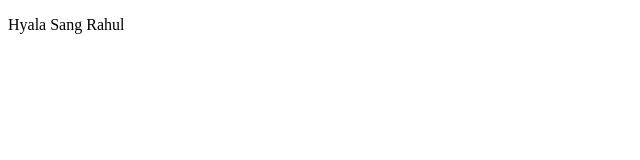
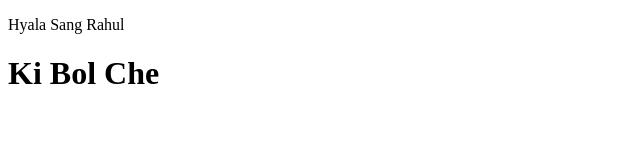
Before and after one commit to 007kakashi/test.github.io, a plain HTML site: page index.html in a window 1280 px wide. Shown: the whole page, without its empty margins (0-640 px from the left). Drawn offline with Linux system fonts and the light colour scheme.

Commit message:
Update index.html

```diff
--- a/index.html
+++ b/index.html
@@ -8,5 +8,6 @@
 </head>
 <body>
     <p>Hyala Sang Rahul</p>
+    <h1>Ki Bol Che</h1>
 </body>
 </html>
```
